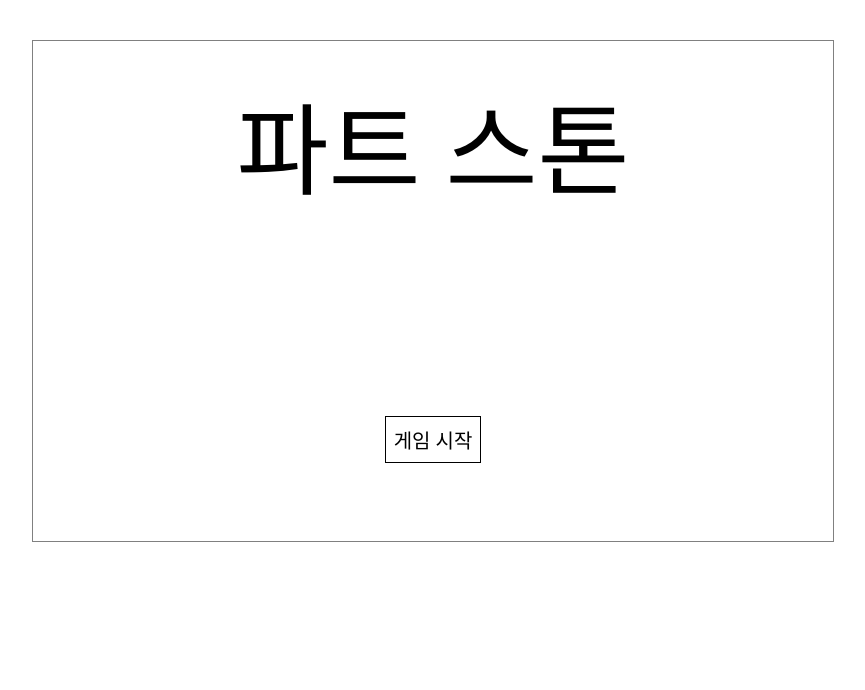
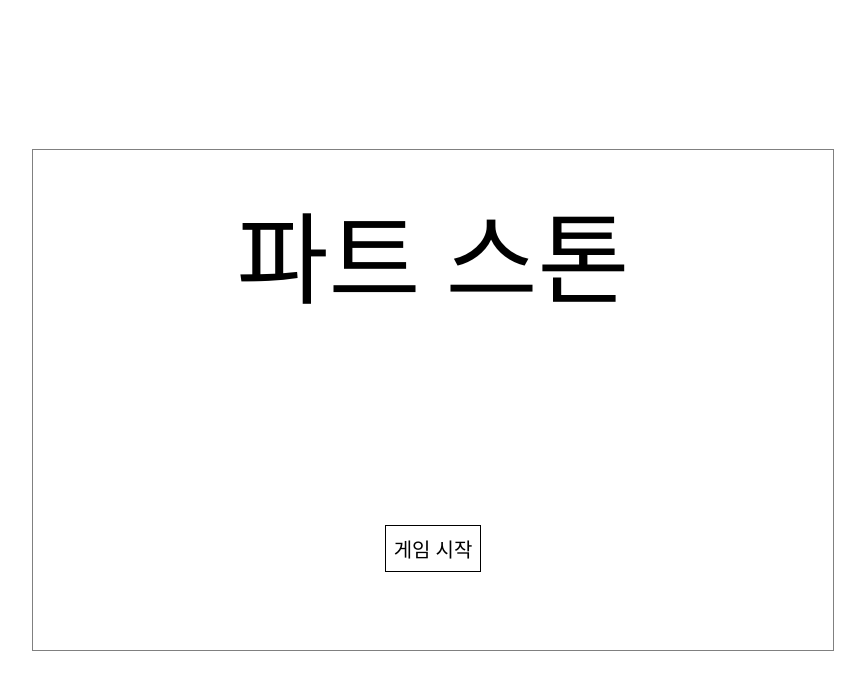
Before and after one commit to teamdeepco/partstone, a website: page html/index.html in a window 1280 px wide. Shown: the whole page, without its empty margins (207-1072 px from the left). Drawn offline with Linux system fonts and the light colour scheme.

Commit message:
Fix: 중앙정렬을 위해 display:flex 사용

```diff
--- a/css/common.css
+++ b/css/common.css
@@ -1,13 +1,16 @@
+html {
+  height: 100%;
+  width: 100%;
+}
 body {
-  display: inline-block;
-  height: 100vh;
-  width: 100vw;
+  height: 100%;
+  width: 100%;
   margin: 0;
+  display:flex;
 }
 .container {
   width: 800px;
   height: 500px;
   border: 1px solid gray;
   margin: auto;
-  margin-top: 5vh;
 }
```
